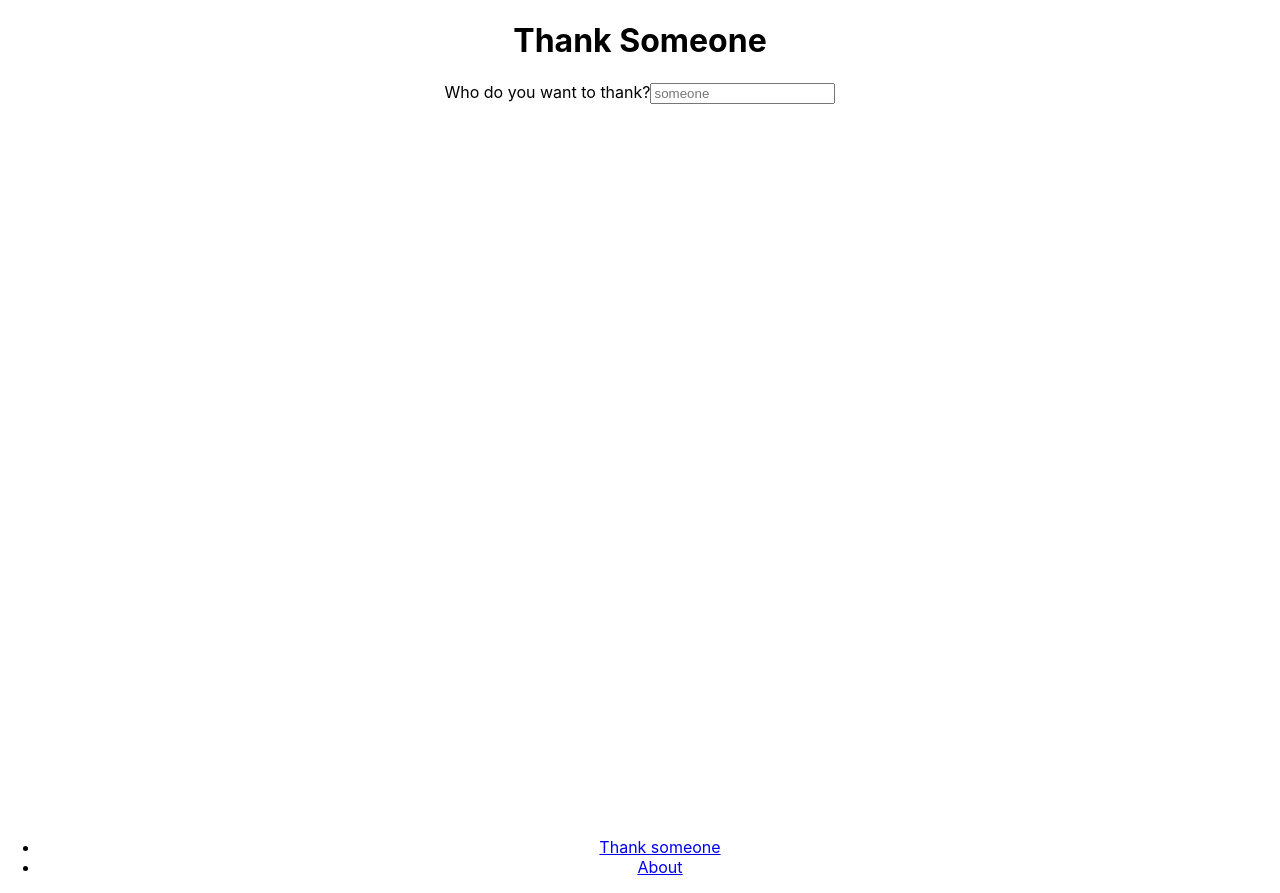
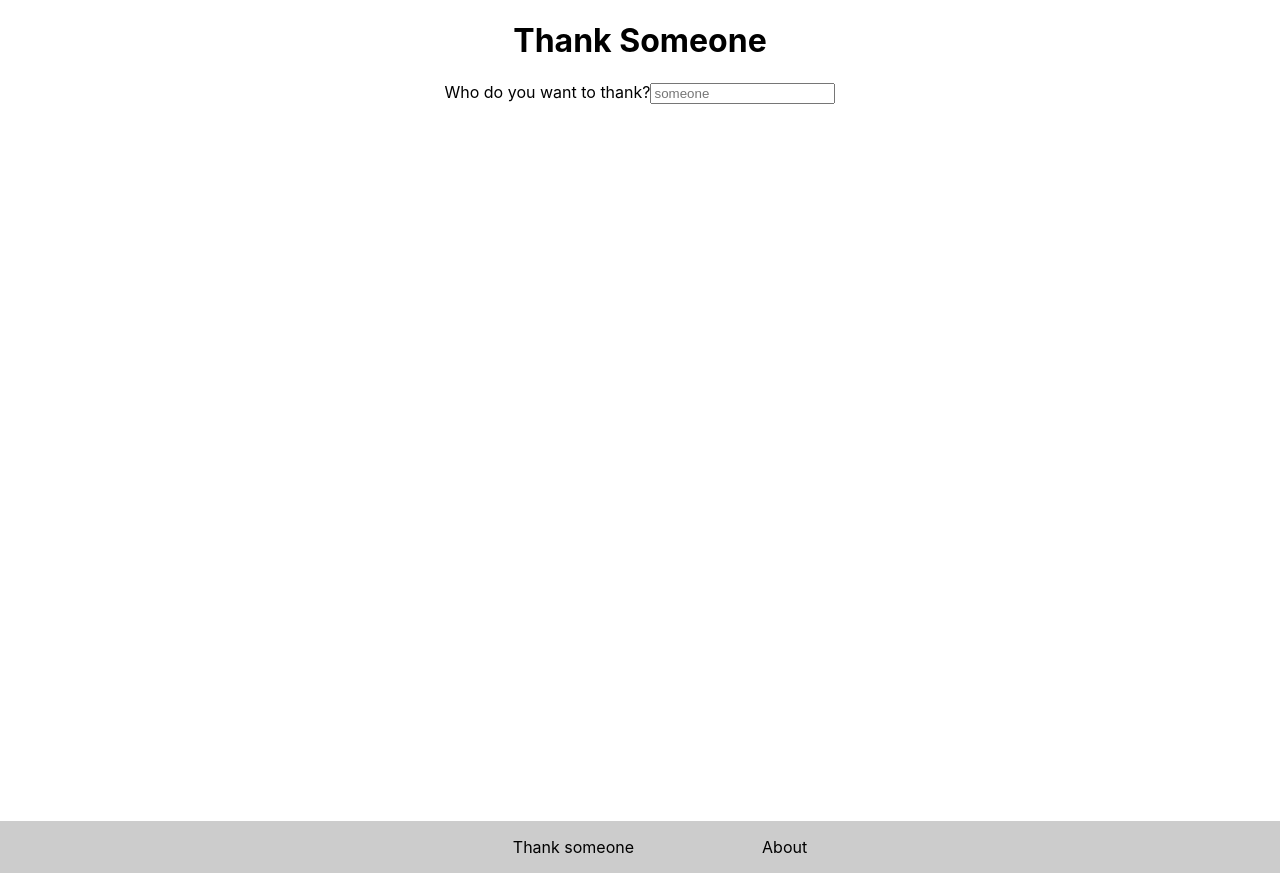
Before and after one commit to linedotstar/coolthx, a React (Create React App) app: page / in a window 1280 px wide. Built offline with nearby package versions, Linux system fonts and the light colour scheme.

Commit message:
style the footer

```diff
--- a/src/App.js
+++ b/src/App.js
@@ -13,10 +13,6 @@ function App() {
   return (
     <div className="layout">
       <Router>
-        <header className="header">
-
-        </header>
-
         <div className='main'>
           <Switch>
             <Route path='/thanks/:recipient'>
--- a/src/App.scss
+++ b/src/App.scss
@@ -1,11 +1,16 @@
 @import-normalize;
+
+a {
+  text-decoration: none;
+  color: #000;
+
+  &:hover, &:active {
+    text-decoration: underline;
+  }
+}
 
 .layout {
   text-align: center;
-}
-
-.header {
-
 }
 
 .main {
@@ -13,5 +18,20 @@
 }
 
 .footer {
+  background: #ccc;
 
+  nav {
+    display: flex;
+    align-items: center;
+    justify-content: center;
+  }
+
+  ul {
+    list-style-type: none;
+    display: flex;
+
+    li {
+      margin: 0 5vw;
+    }
+  }
 }
```
